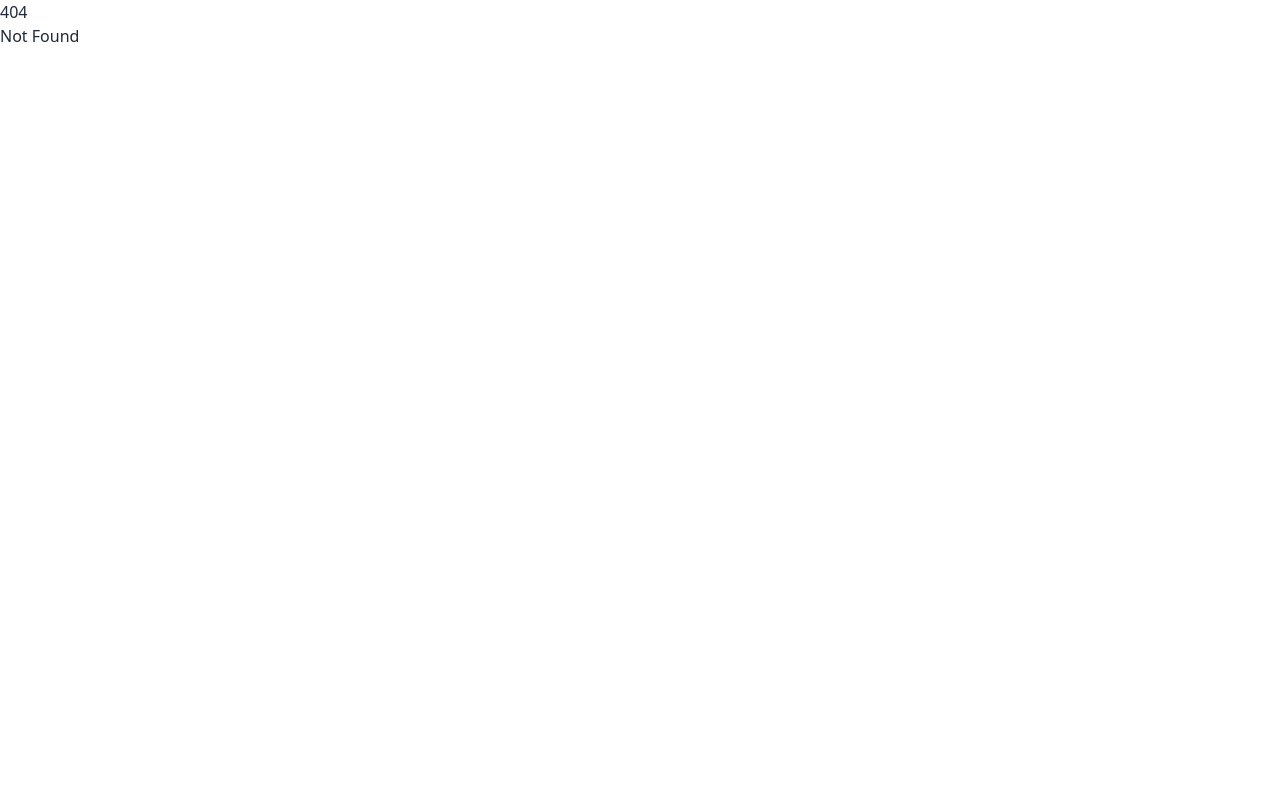
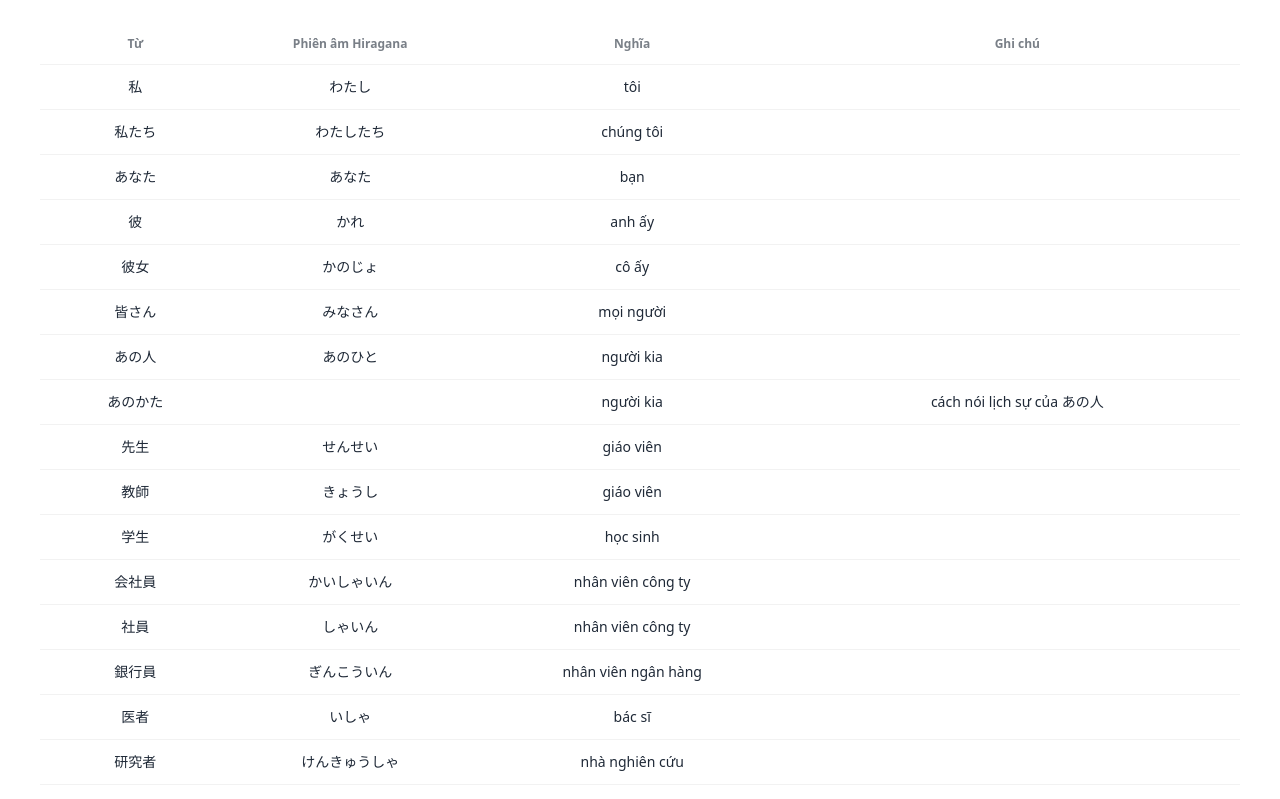
Before and after one commit to chezzijr/study-japanese, a SvelteKit app: page /vocab/n5/all in a window 1280 px wide. Before the commit this address had no page. Shown: the top 799 px of the page. Built offline with nearby package versions, Linux system fonts and the light colour scheme.

Commit message:
add vocab routes

```diff
--- /dev/null
+++ b/src/lib/components/vocab.svelte
@@ -0,0 +1,36 @@
+<script lang="ts">
+    let { words, phonetics, meanings, notes } = $props()
+
+    function focusRow(e: MouseEvent) {
+        const tr = e.target as HTMLTableRowElement;
+        tr.classList.add('bg-base-200');
+    }
+
+    function unfocusRow(e: MouseEvent) {
+        const tr = e.target as HTMLTableRowElement;
+        tr.classList.remove('bg-base-200');
+    }
+</script>
+
+<div class="overflow-x-auto">
+    <table class="table table-md table-pin-rows table-pin-cols text-center">
+        <thead>
+            <tr>
+                <th>Từ</th>
+                <th>Phiên âm Hiragana</th>
+                <th>Nghĩa</th>
+                <th>Ghi chú</th>
+            </tr>
+        </thead>
+        <tbody>
+            {#each words as word, i}
+                <tr onmouseenter={focusRow} onmouseleave={unfocusRow}>
+                    <td>{word}</td>
+                    <td>{phonetics[i]}</td>
+                    <td>{meanings[i]}</td>
+                    <td>{notes[i]}</td>
+                </tr>
+            {/each}
+        </tbody>
+    </table>
+</div>
--- /dev/null
+++ b/src/routes/vocab/n5/[unit]/+page.svelte
@@ -0,0 +1,22 @@
+<script lang="ts">
+	import type { PageProps } from './$types';
+
+	let { data }: PageProps = $props();
+
+    import Vocab from '$lib/components/vocab.svelte';
+
+    const u = data.unit
+    const json = data.json
+
+    const quesList = Object.keys(json);
+    const ansList = Object.values(json).map((v) => v.vietnamese);
+    const hintList = Object.values(json).map((v) => v.phonetic);
+    const noteList = Object.values(json).map((v) => v.note);
+</script>
+<svelte:head>
+    <title>{u}</title>
+</svelte:head>
+
+<div class="mx-10 my-6">
+    <Vocab words={quesList} phonetics={hintList} meanings={ansList} notes={noteList} />
+</div>
--- /dev/null
+++ b/src/routes/vocab/n5/[unit]/+page.ts
@@ -0,0 +1,35 @@
+import { error } from '@sveltejs/kit';
+import type { PageLoad } from './$types';
+
+export const load: PageLoad = async ({ params }) => {
+	// in folder n5, list all files
+    const unitImportObject = import.meta.glob('$lib/n5/*.json');
+    const unitFiles = Object.keys(unitImportObject)
+    const unit = params.unit;
+    if (unit === "all") {
+        const allUnits = await Promise.all(unitFiles.map(async (unitFile) => {
+            return (await unitImportObject[unitFile]()).default
+        }));
+        // combine all units into one json
+        const allUnitsJson = allUnits.reduce((acc, json) => {
+            return {
+                ...acc,
+                ...json
+            };
+        }, {});
+        return {
+            unit: "all",
+            json: allUnitsJson
+        };
+    }
+    for (const unitFile of unitFiles) {
+        if (unitFile.split('/').pop().split('.').shift() === unit) {
+            return {
+                unit,
+                json: (await unitImportObject[unitFile]()).default
+            };
+        }
+    }
+
+	error(404, 'Not found: ' + unit);
+};
--- a/svelte.config.js
+++ b/svelte.config.js
@@ -1,6 +1,30 @@
 import { mdsvex } from 'mdsvex';
 import adapter from '@sveltejs/adapter-static';
 import { vitePreprocess } from '@sveltejs/vite-plugin-svelte';
+import fs from 'fs';
+// prerender entries
+const initialEntries = [
+	'/',
+	'/practice/hiragana',
+	'/practice/kanji',
+	'/practice/katakana',
+]
+
+// list files in n5 folder
+const units = fs.readdirSync('./src/lib/n5'); // ['u1.json', 'u2.json', ...]
+const practiceUnitEntries = units.map(file => `/practice/n5/${file.replace('.json', '')}`)
+const allUnitEntries = ['/practice/n5/all']
+const vocabEntries = units.map(file => `/vocab/n5/${file.replace('.json', '')}`)
+const allVocabEntries = ['/vocab/n5/all']
+
+const entries = [
+	...initialEntries,
+	...practiceUnitEntries,
+	...allUnitEntries,
+	...vocabEntries,
+	...allVocabEntries
+]
+
 
 /** @type {import('@sveltejs/kit').Config} */
 const config = {
@@ -17,22 +41,7 @@ const config = {
             base: process.env.NODE_ENV === 'production' ? '/study-japanese' : '',
         },
 		prerender: {
-			entries: [
-				'/',
-				'/practice/hiragana',
-				'/practice/kanji',
-				'/practice/katakana',
-				'/practice/n5/u1',
-				'/practice/n5/u2',
-				'/practice/n5/u3',
-				'/practice/n5/u4',
-				'/practice/n5/u5',
-				'/practice/n5/u6',
-				'/practice/n5/u7',
-				'/practice/n5/u8',
-				'/practice/n5/u9',
-				'/practice/n5/all',
-			]
+			entries,
 		}
 	},
 
```
